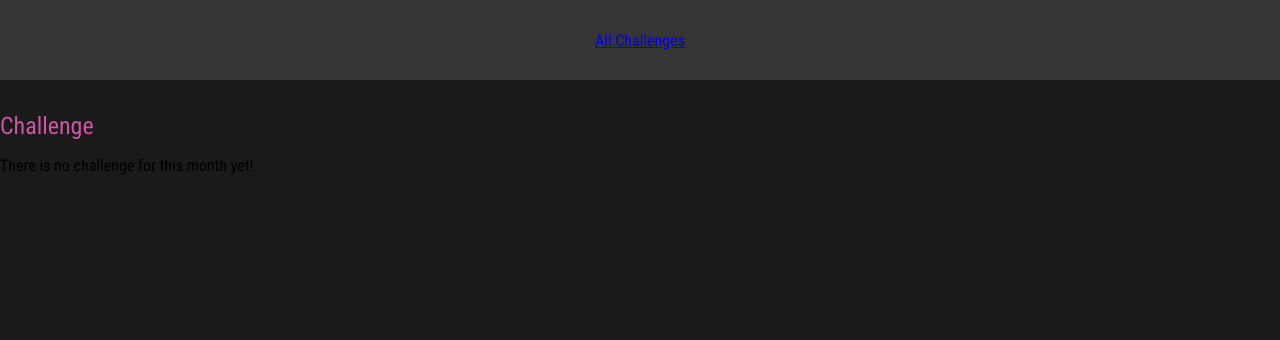
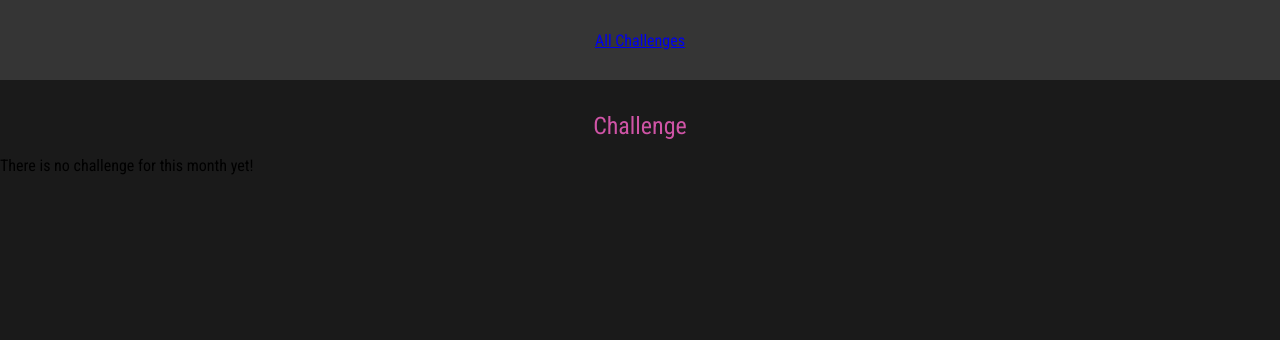
Before and after one commit to Rus6969/My_Django_App, a Django app: template mypage/challenges/templates/challenges/challenge.html in a window 1280 px wide. Shown: the top 340 px of the page. Run offline with Django 5.2, Linux system fonts and the light colour scheme; the template is opened without the code that fills it, so the values that code supplies are empty.

Commit message:
finall css

```diff
--- a/mypage/challenges/static/challenge.css
+++ b/mypage/challenges/static/challenge.css
@@ -1,7 +1,3 @@
-
-Samatov, Russell
-5:49 PM (0 minutes ago)
-to me
 
 h1,
 
```
